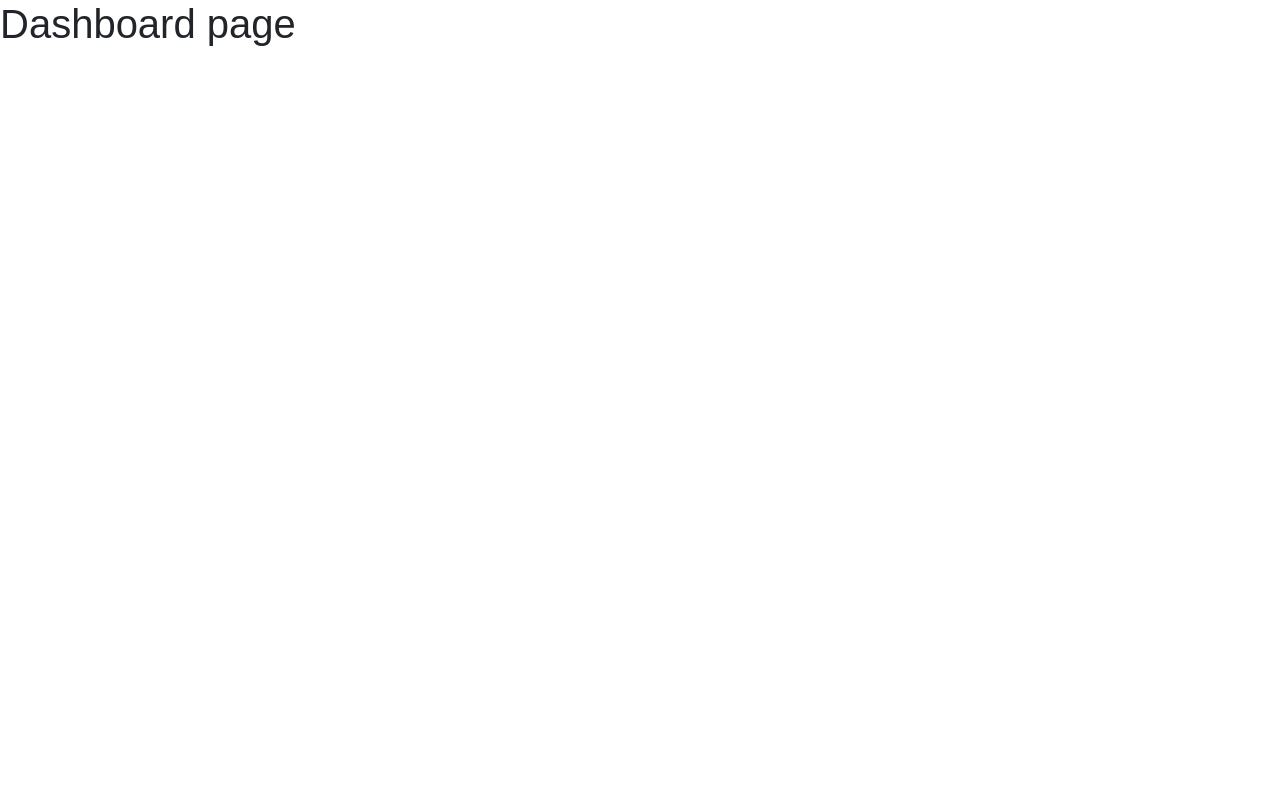
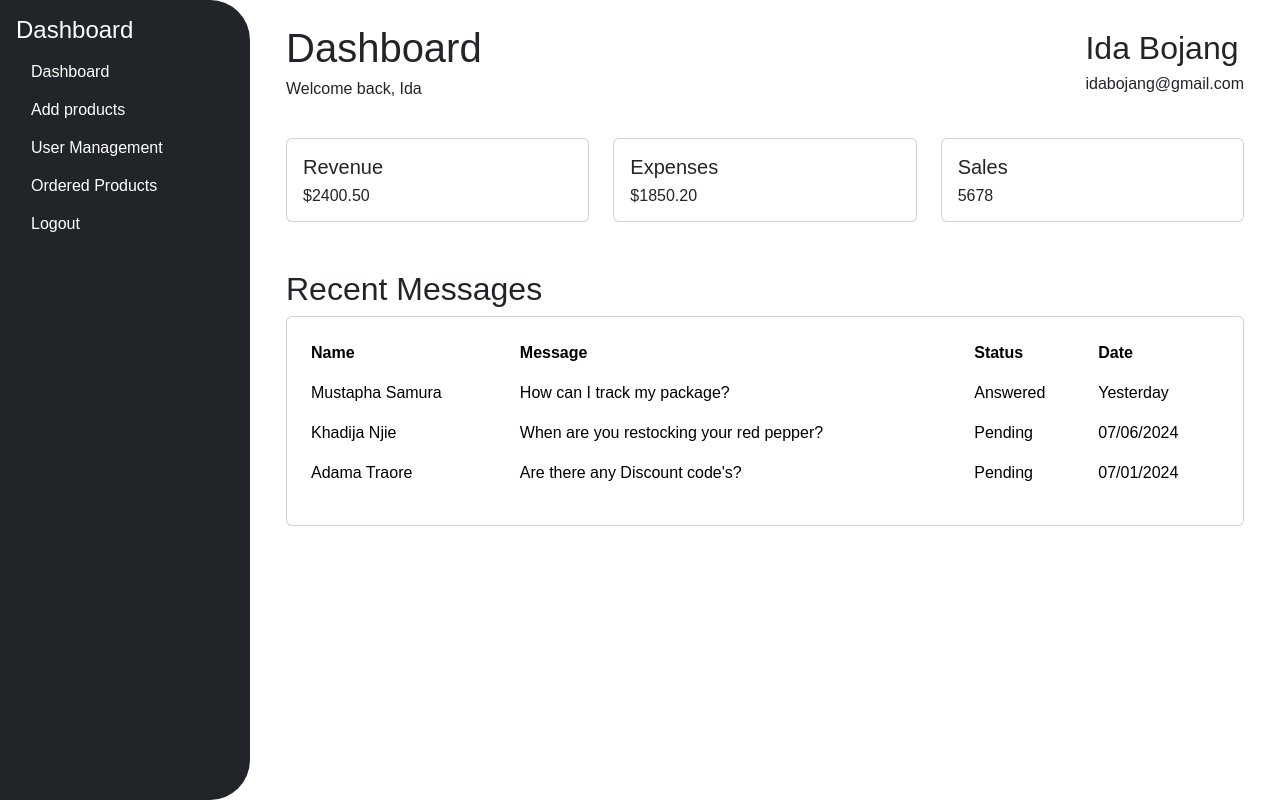
Before and after one commit to A-Daffeh/kani-ida-ui, a React (Vite) app: page /dashboard in a window 1280 px wide. Built offline with nearby package versions, Linux system fonts and the light colour scheme.

Commit message:
made changes to dashboard

```diff
--- a/src/App.css
+++ b/src/App.css
@@ -68,3 +68,45 @@ p.danger {
     top: 150px;
 
 }
+
+body {
+    font-family: Arial, sans-serif;
+}
+
+.sidebar {
+    height: 100vh;
+    position: fixed;
+    top: 0;
+    left: 0;
+    width: 250px;
+    background-color: #343a40;
+    color: white;
+    padding-top: 1rem;
+}
+
+.sidebar a {
+    color: white;
+    display: block;
+    padding: 10px 15px;
+    text-decoration: none;
+}
+
+.sidebar a:hover {
+    background-color: #495057;
+}
+
+.content {
+    margin-left: 250px;
+    padding: 1rem;
+}
+
+.round-sidebar {
+    height: calc(100vh -400px);
+    border-bottom-right-radius: 40px;
+    border-top-right-radius: 40px;
+    overflow: hidden;
+  }
+
+.rounded-corners {
+    border-radius: 15px;
+}
--- a/src/components/navbar/NavBar.jsx
+++ b/src/components/navbar/NavBar.jsx
@@ -149,7 +149,6 @@ const NavBar = () => {
   };
 
   const handleLogout = async () => {
-    // Implement logout logic here
     setIsAuthenticated(false);
     navigate('/');
   };
--- a/src/pages/Dashboard.jsx
+++ b/src/pages/Dashboard.jsx
@@ -1,10 +1,126 @@
 import React from "react";
+import "bootstrap/dist/css/bootstrap.min.css";
+import Card from "react-bootstrap/Card";
 
 function Dashboard() {
-    return (
-        <h1 className="text-dark">Dashboard page</h1>
+  return (
+    <>
+      <div className="container-fluid">
+        <div className="d-flex">
+          <div className="sidebar bg-dark text-white p-3 round-sidebar">
+            <h4>Dashboard</h4>
+            <ul className="nav flex-column">
+              <li className="nav-item">
+                <a className="nav-link text-white" href="#">
+                  Dashboard
+                </a>
+              </li>
+              <li className="nav-item">
+                <a className="nav-link text-white" href="#">
+                  Add products
+                </a>
+              </li>
+              <li className="nav-item">
+                <a className="nav-link text-white" href="#">
+                  User Management
+                </a>
+              </li>
+              <li className="nav-item">
+                <a className="nav-link text-white" href="#">
+                  Ordered Products
+                </a>
+              </li>
+              <li className="nav-item">
+                <a className="nav-link text-white" href="#">
+                  Logout
+                </a>
+              </li>
+            </ul>
+          </div>
 
-    )
+          <div className="content p-4 flex-grow-1">
+            <div className="d-flex justify-content-between align-items-center mb-4">
+              <div>
+                <h1 className="text-dark">Dashboard</h1>
+                <p className="text-dark">Welcome back, Ida</p>
+              </div>
+              <div className="text-right">
+                <h2 className="text-dark">Ida Bojang</h2>
+                <p className="text-dark">idabojang@gmail.com</p>
+              </div>
+            </div>
+
+            <div className="row">
+              <div className="col-md-4 mb-4">
+                <Card>
+                  <Card.Body>
+                    <Card.Title>Revenue</Card.Title>
+                    <Card.Text>$2400.50</Card.Text>
+                  </Card.Body>
+                </Card>
+              </div>
+              <div className="col-md-4 mb-4">
+                <Card>
+                  <Card.Body>
+                    <Card.Title>Expenses</Card.Title>
+                    <Card.Text>$1850.20</Card.Text>
+                  </Card.Body>
+                </Card>
+              </div>
+              <div className="col-md-4 mb-4">
+                <Card>
+                  <Card.Body>
+                    <Card.Title>Sales</Card.Title>
+                    <Card.Text>5678</Card.Text>
+                  </Card.Body>
+                </Card>
+              </div>
+            </div>
+            <div className="row mt-4">
+  <div className="col-12">
+    <h2 className="text-dark">Recent Messages</h2>
+    <Card className="rounded-corners">
+      <Card.Body>
+        <table className="table table-borderless">
+          <thead>
+            <tr>
+              <th scope="col">Name</th>
+              <th scope="col">Message</th>
+              <th scope="col">Status</th>
+              <th scope="col">Date</th>
+            </tr>
+          </thead>
+          <tbody>
+            <tr>
+              <td>Mustapha Samura</td>
+              <td>How can I track my package?</td>
+              <td>Answered</td>
+              <td>Yesterday</td>
+            </tr>
+            <tr>
+              <td>Khadija Njie</td>
+              <td>When are you restocking your red pepper?</td>
+              <td>Pending</td>
+              <td>07/06/2024</td>
+            </tr>
+            <tr>
+              <td>Adama Traore</td>
+              <td>Are there any Discount code's?</td>
+              <td>Pending</td>
+              <td>07/01/2024</td>
+            </tr>
+          </tbody>
+        </table>
+      </Card.Body>
+    </Card>
+  </div>
+</div>
+
+          </div>
+        </div>
+      </div>
+    </>
+  );
 }
 
 export default Dashboard;
```
